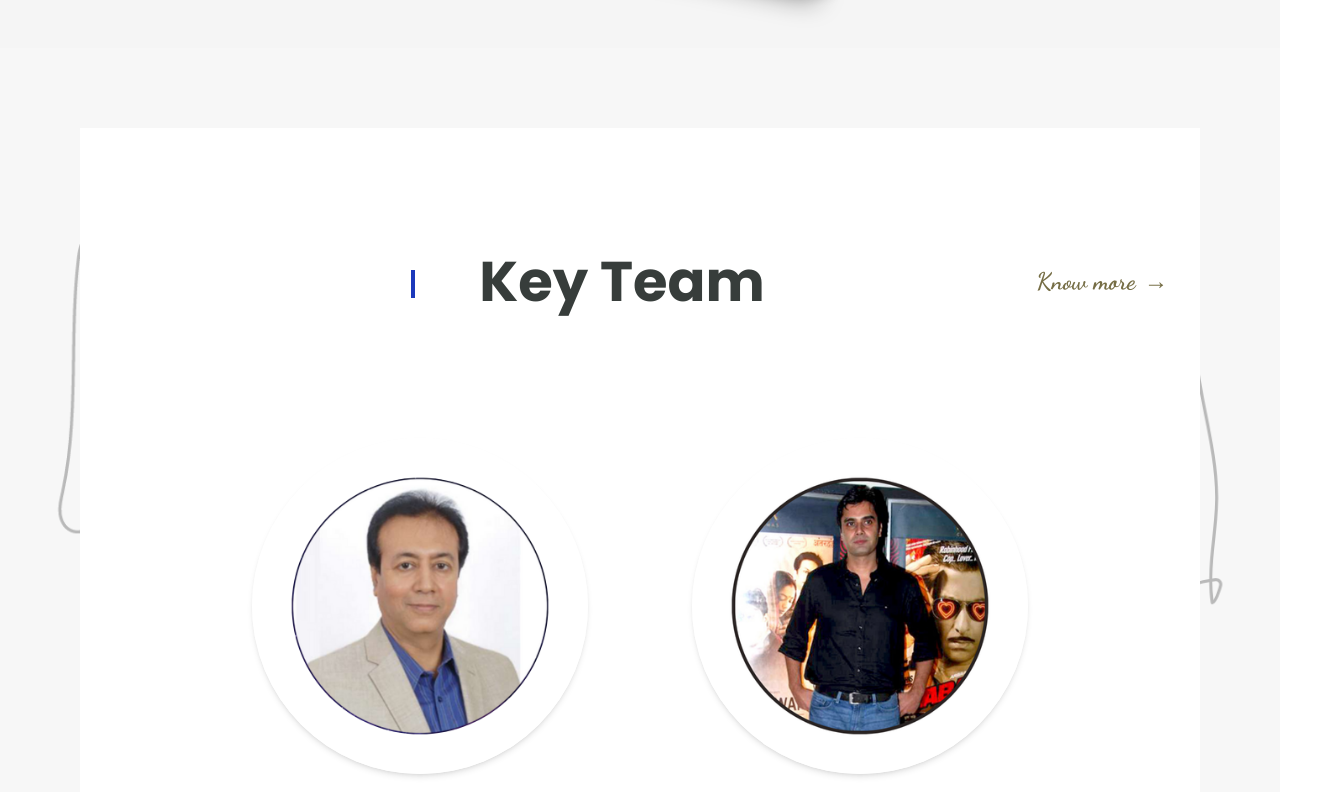
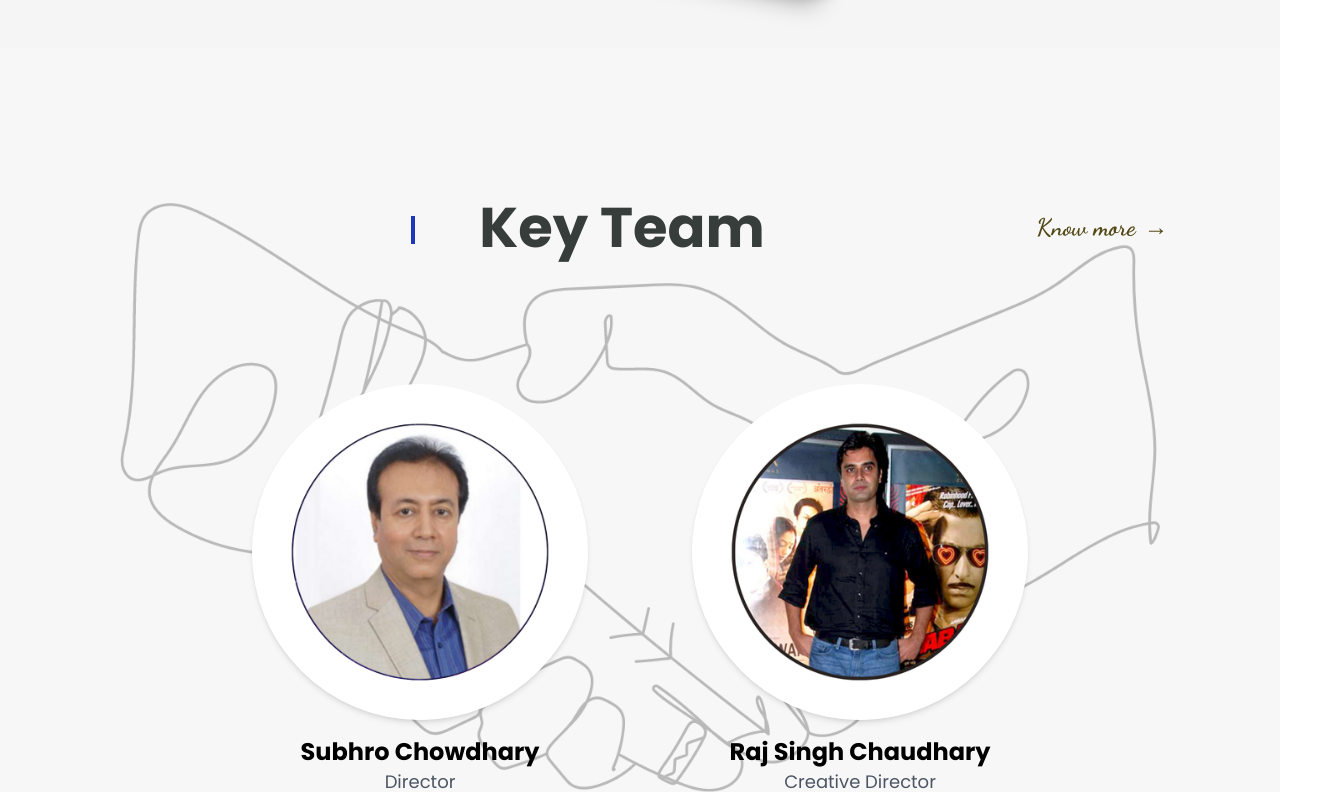
Before and after one commit to Netero03/zeonone-studios, a React (Vite) app: page /about-us in a window 1280 px wide. Shown: the part 2160-2952 px from the top of the page, 1344 px wide, since content can reach past the window. Built offline with nearby package versions, Linux system fonts and the light colour scheme.

Commit message:
18th commit

```diff
--- a/src/App.jsx
+++ b/src/App.jsx
@@ -1,16 +1,21 @@
-import React, { useEffect, useState } from 'react';
+import React, { Suspense, lazy, useState, useEffect } from 'react';
 import { BrowserRouter as Router, Route, Routes } from 'react-router-dom';
 import { Footer, Navbar, ScrollToTop } from './components';
-import { AboutUs, ContactUs, FilmDetailPage, FilmPage, Home, KeyTeam } from './pages';
-import { isMobile } from 'react-device-detect';
-import Loading from './components/Loading';
+import Loading from './components/Loading'; // Import the Loading component
+
+const Home = lazy(() => import('./pages/Home'));
+const FilmPage = lazy(() => import('./pages/FilmPage'));
+const FilmDetailPage = lazy(() => import('./pages/FilmDetailPage'));
+const KeyTeam = lazy(() => import('./pages/KeyTeam'));
+const ContactUs = lazy(() => import('./pages/ContactUs'));
+const AboutUs = lazy(() => import('./pages/AboutUs'));
 
 
 function App() {
   const [isLoading, setIsLoading] = useState(true);
 
   useEffect(() => {
-    // Simulate a loading delay (e.g., fetching data)
+    // Simulate a delay to ensure loading screen is visible
     const timer = setTimeout(() => {
       setIsLoading(false);
     }, 2000); // Adjust the delay as needed
@@ -18,14 +23,15 @@
     return () => clearTimeout(timer);
   }, []);
 
+  if (isLoading) {
+    return <Loading />; // Render the loading screen initially
+  }
 
-  if (isLoading) {
-    return <Loading />; // Render the loading screen while loading
-  }
   return (
-    <Router >
+    <Router>
       <ScrollToTop />
       <Navbar />
+      <Suspense fallback={<Loading />}>
         <Routes>
           <Route path="/" element={<Home />} />
           <Route path="/films" element={<FilmPage />} />
@@ -34,8 +40,8 @@
           <Route path="/contact-us" element={<ContactUs />} />
           <Route path="/about-us" element={<AboutUs />} />
         </Routes>
+      </Suspense>
       <Footer />
-
     </Router>
   );
 }
--- a/src/components/Loading.jsx
+++ b/src/components/Loading.jsx
@@ -3,7 +3,7 @@
 
 const Loading = () => {
     return (
-        <div id="spinner" class="container">
+        <div id="spinner" class="loading-container">
             <img class="loading" />
         </div>
     );
--- a/src/components/TeamSectionHome.jsx
+++ b/src/components/TeamSectionHome.jsx
@@ -1,10 +1,10 @@
 import React from 'react';
 import { Link, useLocation } from 'react-router-dom';
 import { ProfilePlaceholder } from '../assets/icons';
-import { KeyTeamSectionBg } from '../assets/photos';
 import { teamMembers } from '../constants/data';
 import { Slide } from 'react-awesome-reveal';
 import FadeinAnimation from './FadeinAnimation';
+import { KeyTeamSectionBg } from '../assets/photos';
 
 const TeamSectionHome = () => {
     const location = useLocation();
--- a/src/index.css
+++ b/src/index.css
@@ -20,9 +20,9 @@
   width: 6em;
 }
 
-.container {
+.loading-container {
   align-items: center;
-  background-color: white;
+  background-color: #f7f7f7;
   display: flex;
   height: 100vh;
   justify-content: center;
```
Also changed, not shown: src/pages/Home.jsx (+18 -2 lines). Lines whose indentation alone changed are shown as unchanged.
